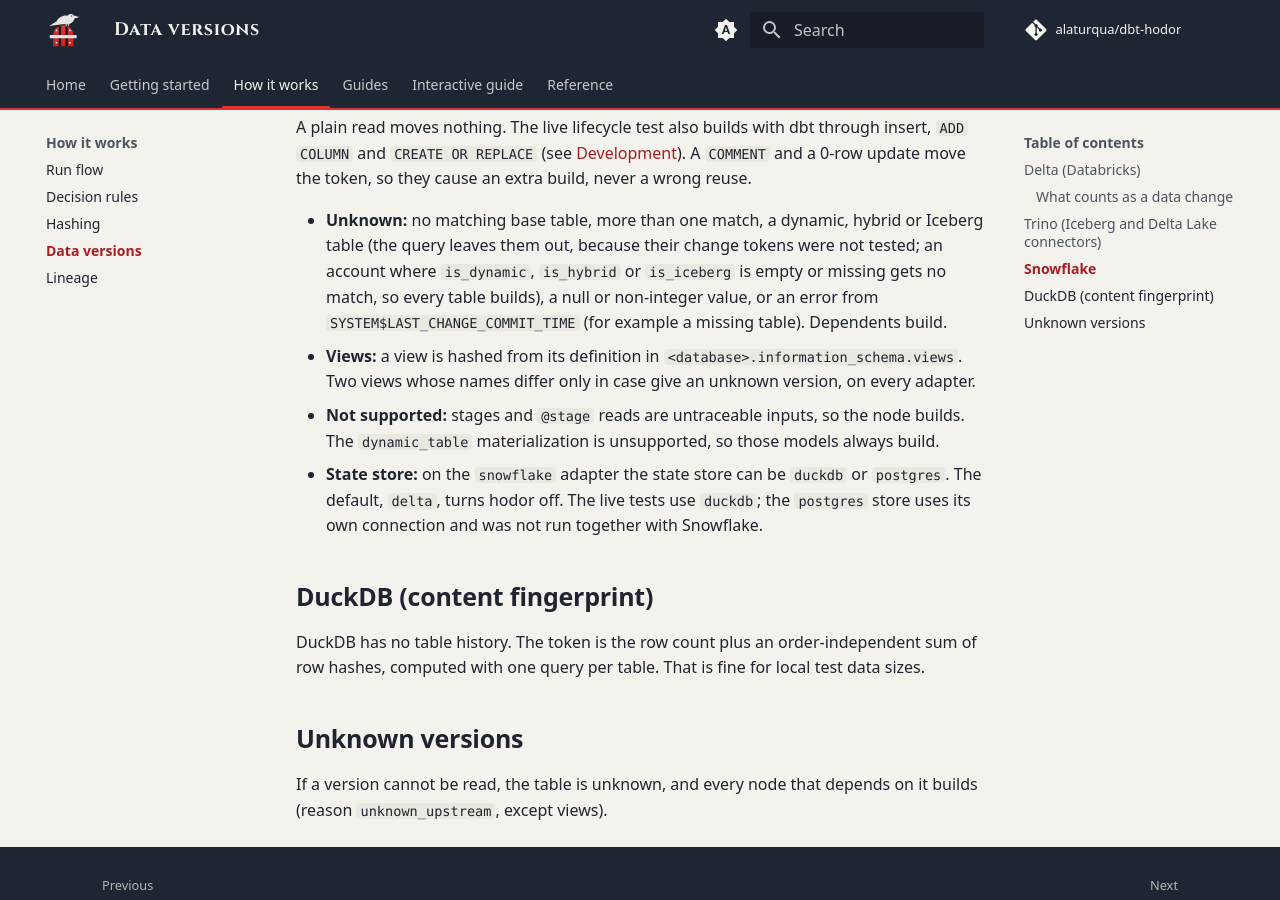
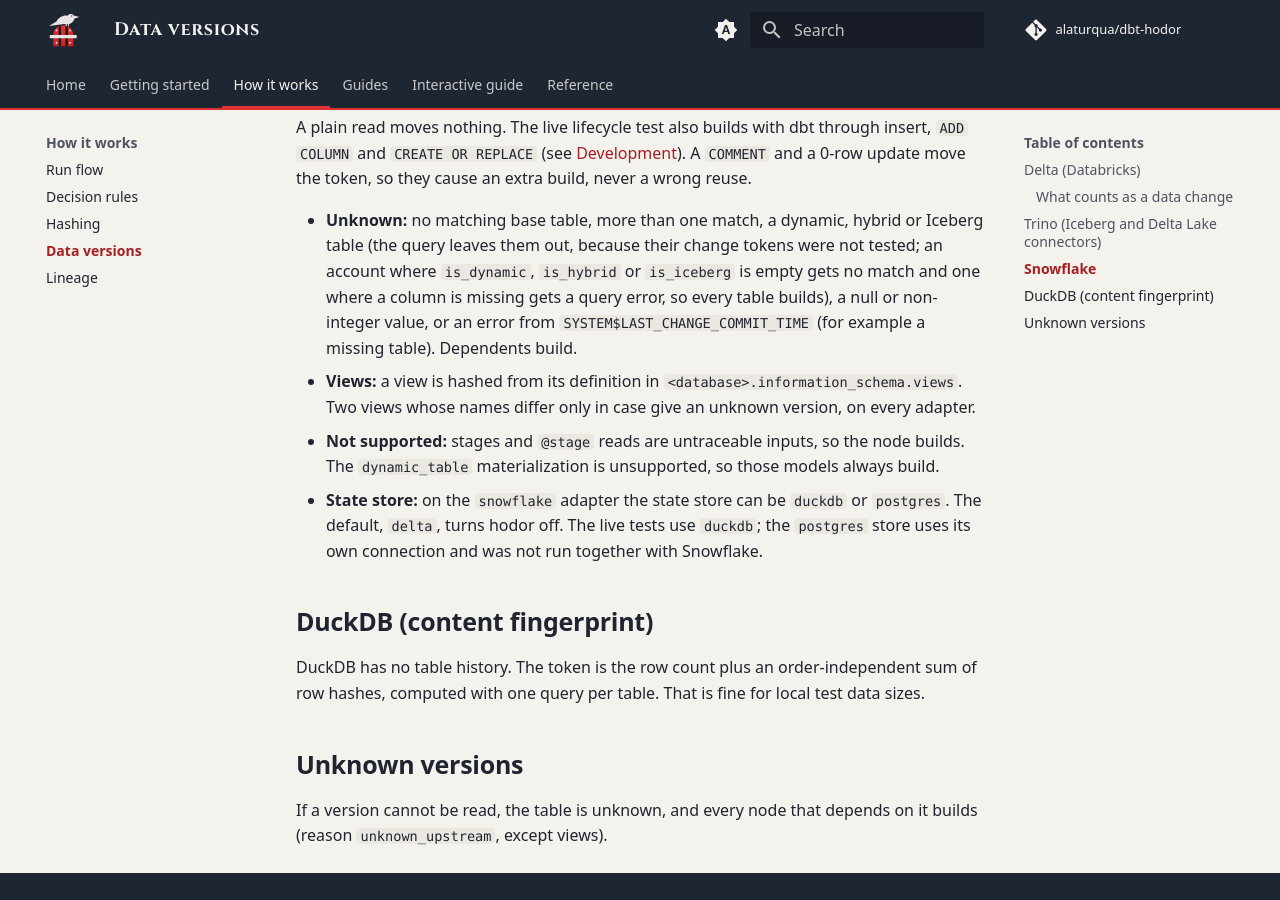
Before and after one commit to alaturqua/dbt-hodor, an MkDocs documentation site: the page built from docs/how-it-works/data-versions.md, in a window 1280 px wide and 900 px high, scrolled down 2636 px. Built offline with MkDocs 1.6.1 and Material for MkDocs 9.7.7, drawn with Linux system fonts in a browser that asks for light colours; comment, search, counter and statistics services are not loaded.

Commit message:
docs: say a missing is_* column gives a query error

```diff
--- a/docs/how-it-works/data-versions.md
+++ b/docs/how-it-works/data-versions.md
@@ -52,7 +52,7 @@ What moves each part, checked on Snowflake 10.38 by the live test `test_snowflak
 
 A plain read moves nothing. The live lifecycle test also builds with dbt through insert, `ADD COLUMN` and `CREATE OR REPLACE` (see [Development](../development.md)). A `COMMENT` and a 0-row update move the token, so they cause an extra build, never a wrong reuse.
 
-- **Unknown:** no matching base table, more than one match, a dynamic, hybrid or Iceberg table (the query leaves them out, because their change tokens were not tested; an account where `is_dynamic`, `is_hybrid` or `is_iceberg` is empty or missing gets no match, so every table builds), a null or non-integer value, or an error from `SYSTEM$LAST_CHANGE_COMMIT_TIME` (for example a missing table). Dependents build.
+- **Unknown:** no matching base table, more than one match, a dynamic, hybrid or Iceberg table (the query leaves them out, because their change tokens were not tested; an account where `is_dynamic`, `is_hybrid` or `is_iceberg` is empty gets no match and one where a column is missing gets a query error, so every table builds), a null or non-integer value, or an error from `SYSTEM$LAST_CHANGE_COMMIT_TIME` (for example a missing table). Dependents build.
 - **Views:** a view is hashed from its definition in `<database>.information_schema.views`. Two views whose names differ only in case give an unknown version, on every adapter.
 - **Not supported:** stages and `@stage` reads are untraceable inputs, so the node builds. The `dynamic_table` materialization is unsupported, so those models always build.
 - **State store:** on the `snowflake` adapter the state store can be `duckdb` or `postgres`. The default, `delta`, turns hodor off. The live tests use `duckdb`; the `postgres` store uses its own connection and was not run together with Snowflake.
```
